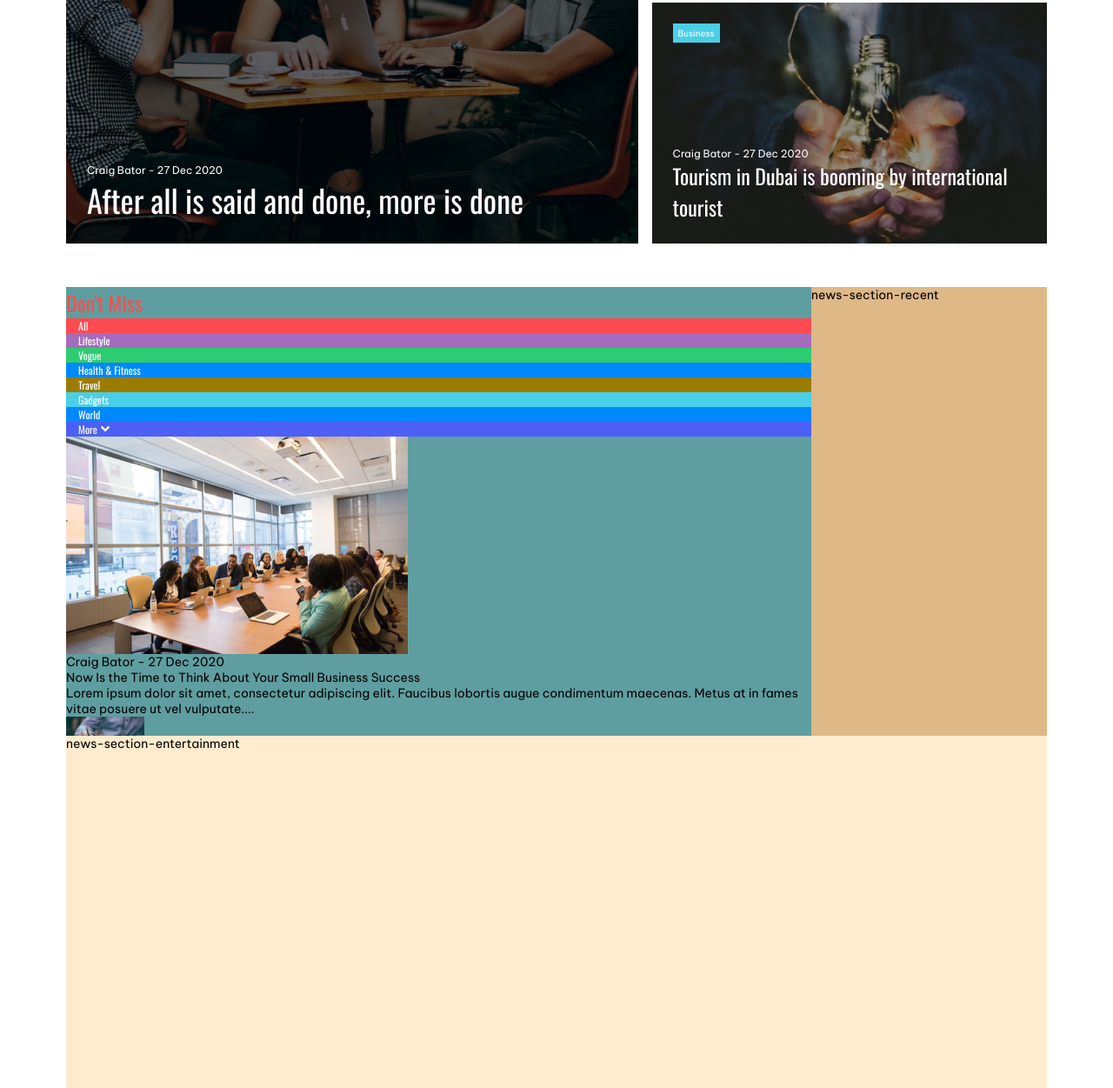
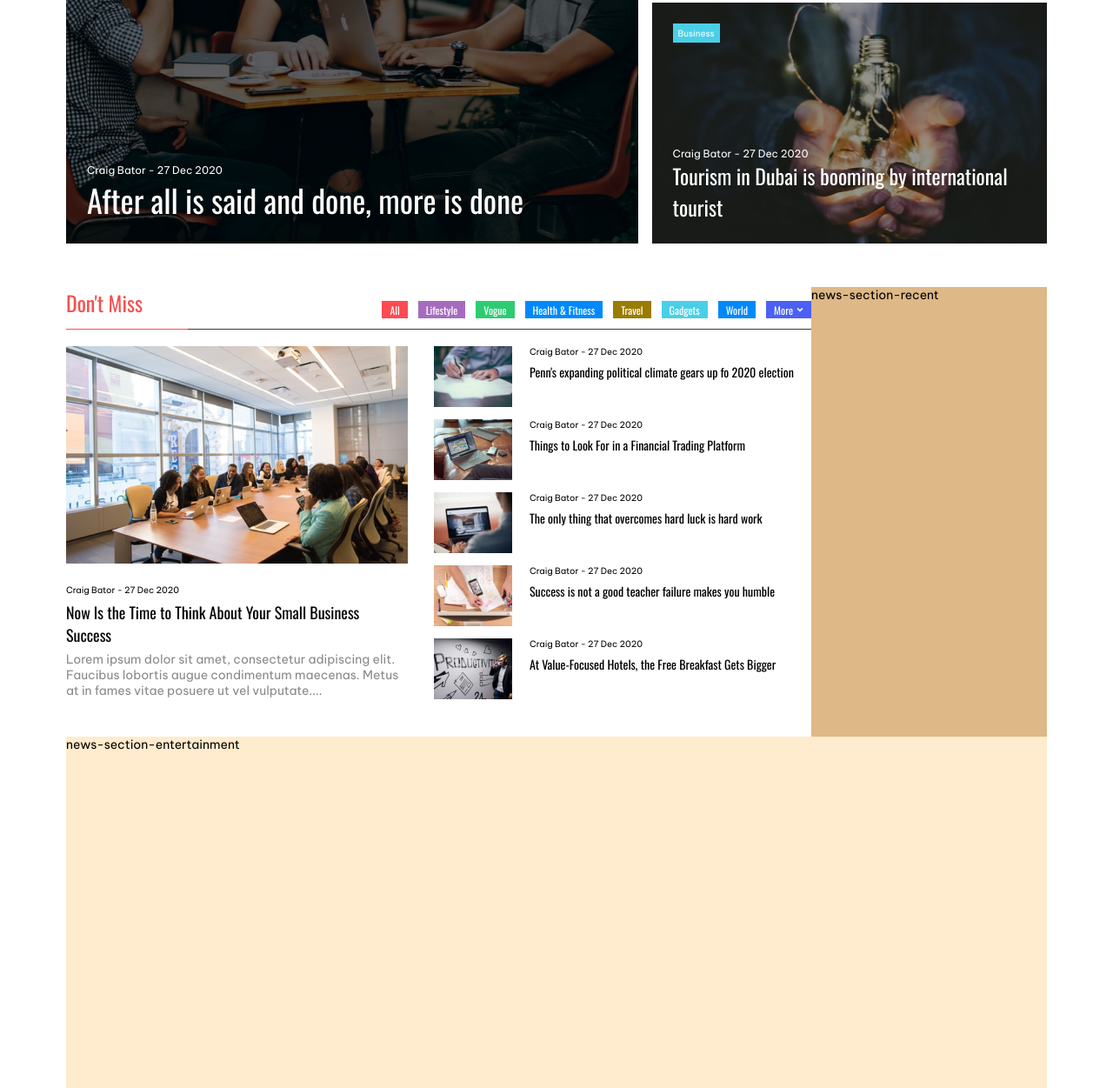
Before and after one commit to KarinaPavliuk/newscast-css-grid, a plain HTML site: page index.html in a window 1280 px wide. Shown: the part 558-1809 px from the top of the page at 87% size. Drawn offline with nearby package versions, Linux system fonts and the light colour scheme.

Commit message:
update section "Don't miss"

```diff
--- a/index.html
+++ b/index.html
@@ -172,10 +172,10 @@
             </li>
           </ul>
         </section>
-        <section class="news-section-dont-miss">
-          <div>
+        <section class="dont-miss-section">
+          <div class="dont-miss-section-header">
             <h2 class="dont-miss-section-title">Don't Miss</h2>
-            <nav>
+            <nav class="dont-miss-section-navigation">
               <ul class="dont-miss-section-navigation-list">
                 <li class="dont-miss-section-navigation-item pink">All</li>
                 <li class="dont-miss-section-navigation-item purple">
@@ -199,57 +199,93 @@
               </ul>
             </nav>
           </div>
+          <div class="dont-miss-section-content">
+            <div class="dont-miss-section-content-main-article">
+              <img src="/images/dont-miss-main-img.png" alt="Conference" />
               <div>
-            <img src="/images/dont-miss-main-img.png" alt="Conference" />
-            <p>Craig Bator - 27 Dec 2020</p>
-            <p>Now Is the Time to Think About Your Small Business Success</p>
-            <p>
-              Lorem ipsum dolor sit amet, consectetur adipiscing elit. Faucibus
-              lobortis augue condimentum maecenas. Metus at in fames vitae
-              posuere ut vel vulputate....
+                <p class="dont-miss-section-content-date ten-px">
+                  Craig Bator - 27 Dec 2020
+                </p>
+                <p class="dont-miss-section-content-title eighteen-px">
+                  Now Is the Time to Think About Your Small Business Success
+                </p>
+                <p class="dont-miss-section-content-description">
+                  Lorem ipsum dolor sit amet, consectetur adipiscing elit.
+                  Faucibus lobortis augue condimentum maecenas. Metus at in
+                  fames vitae posuere ut vel vulputate....
                 </p>
               </div>
-          <ul>
-            <li>
+            </div>
+            <ul class="dont-miss-section-content-list">
+              <li class="dont-miss-section-content-item">
                 <img
                   src="/images/dont-miss-list-img-writing.png"
                   alt="Person writing"
                 />
-              <p>Craig Bator - 27 Dec 2020</p>
-              <p>
-                Penn’s expanding political climate gears up fo 2020 election
+                <div>
+                  <p class="dont-miss-section-content-date ten-px">
+                    Craig Bator - 27 Dec 2020
                   </p>
+                  <p class="dont-miss-section-content-title small-title">
+                    Penn's expanding political climate gears up fo 2020 election
+                  </p>
+                </div>
               </li>
-            <li>
+              <li class="dont-miss-section-content-item">
                 <img src="/images/dont-miss-list-img-laptop.png" alt="Laptop" />
-              <p>Craig Bator - 27 Dec 2020</p>
-              <p>Things to Look For in a Financial Trading Platform</p>
+                <div>
+                  <p class="dont-miss-section-content-date ten-px">
+                    Craig Bator - 27 Dec 2020
+                  </p>
+                  <p class="dont-miss-section-content-title small-title">
+                    Things to Look For in a Financial Trading Platform
+                  </p>
+                </div>
               </li>
-            <li>
+              <li class="dont-miss-section-content-item">
                 <img
                   src="/images/dont-miss-list-img-person-laptop.png"
                   alt="A person with laptop"
                 />
-              <p>Craig Bator - 27 Dec 2020</p>
-              <p>The only thing that overcomes hard luck is hard work</p>
+                <div>
+                  <p class="dont-miss-section-content-date ten-px">
+                    Craig Bator - 27 Dec 2020
+                  </p>
+                  <p class="dont-miss-section-content-title small-title">
+                    The only thing that overcomes hard luck is hard work
+                  </p>
+                </div>
               </li>
-            <li>
+              <li class="dont-miss-section-content-item">
                 <img
                   src="/images/dont-miss-list-img-note.png"
                   alt="A person takes note"
                 />
-              <p>Craig Bator - 27 Dec 2020</p>
-              <p>Success is not a good teacher failure makes you humble</p>
+                <div>
+                  <p class="dont-miss-section-content-date ten-px">
+                    Craig Bator - 27 Dec 2020
+                  </p>
+                  <p class="dont-miss-section-content-title small-title">
+                    Success is not a good teacher failure makes you humble
+                  </p>
+                </div>
               </li>
-            <li>
+              <li class="dont-miss-section-content-item">
                 <img
                   src="/images/dont-miss-list-img-productivity.png"
                   alt="A wall with the word 'productivity' written on it"
                 />
-              <p>Craig Bator - 27 Dec 2020</p>
-              <p>At Value-Focused Hotels, the Free Breakfast Gets Bigger</p>
+                <div>
+                  <p class="dont-miss-section-content-date ten-px">
+                    Craig Bator - 27 Dec 2020
+                  </p>
+                  <p class="dont-miss-section-content-title small-title">
+                    At Value-Focused Hotels, the Free Breakfast Gets Bigger
+                  </p>
+                </div>
               </li>
             </ul>
+          </div>
         </section>
         <section class="news-section-recent">news-section-recent</section>
         <section class="news-section-entertainment">
--- a/styles/businessSection.css
+++ b/styles/businessSection.css
@@ -56,7 +56,6 @@
   background-color: #49cfe8;
 }
 
-.business-section-item-date,
 .twelve-px {
   font-size: 12px;
 }
--- a/styles/dontMissSection.css
+++ b/styles/dontMissSection.css
@@ -1,24 +1,59 @@
-.news-section-dont-miss {
+.dont-miss-section {
   display: grid;
   grid-area: 4 / 1 / 5 / 5;
-  background-color: cadetblue;
+  grid-template-rows: 44px auto;
+  row-gap: 24px;
+  margin-bottom: 36px;
+}
+
+.dont-miss-section-header {
+  display: grid;
+  grid-template-columns: 140px auto;
+  align-items: flex-end;
 }
 
 .dont-miss-section-title {
   font-family: 'Oswald', sans-serif;
   font-size: 24px;
   font-weight: 500;
+  padding-bottom: 12px;
+  border-bottom: 1px solid var(--main-brand-color);
   color: var(--main-brand-color);
 }
 
+.dont-miss-section-navigation {
+  padding-bottom: 12px;
+  border-bottom: 1px solid #393939;
+}
+
 .dont-miss-section-navigation-list {
+  display: grid;
+  grid-template-columns: repeat(8, auto);
+  grid-column-gap: 12px;
+  justify-content: end;
   font-family: 'Oswald', sans-serif;
   font-size: 12px;
   color: var(--white-brand-color);
 }
 
 .dont-miss-section-navigation-item {
-  padding: 0px 14px;
+  height: 20px;
+  padding: 0px 9px;
+  display: grid;
+  justify-items: center;
+  align-items: center;
+  cursor: pointer;
+}
+
+.dont-miss-section-navigation-item:last-child {
+  display: grid;
+  grid-template-columns: repeat(2, auto);
+  column-gap: 4px;
+}
+
+.dont-miss-section-navigation-item .arrow-down-icon {
+  width: 8px;
+  height: 8px;
 }
 
 .pink {
@@ -36,3 +71,44 @@
 .violet {
   background-color: #4c60f5;
 }
+
+.dont-miss-section-content {
+  display: grid;
+  grid-template-columns: 393px auto;
+  column-gap: 30px;
+}
+
+.dont-miss-section-content-main-article {
+  display: grid;
+  grid-template-rows: 250px auto;
+  row-gap: 24px;
+}
+
+.dont-miss-section-content-list {
+  display: grid;
+  grid-template-rows: repeat(5, 70px);
+  row-gap: 14px;
+}
+
+.dont-miss-section-content-item {
+  display: grid;
+  grid-template-columns: 90px auto;
+  column-gap: 20px;
+}
+
+.dont-miss-section-content-title {
+  margin-bottom: 6px;
+  font-family: 'Oswald', sans-serif;
+}
+
+.dont-miss-section-content-date {
+  margin-bottom: 6px;
+}
+
+.eighteen-px {
+  font-size: 18px;
+}
+
+.dont-miss-section-content-description {
+  color: #39393999;
+}
--- a/styles/index.css
+++ b/styles/index.css
@@ -75,7 +75,7 @@ html {
 .main-grid-container {
   display: grid;
   grid-template-columns: repeat(4, 1fr) 271px;
-  grid-template-rows: 141px 85px 620px 516px 692px 552px 220px 722px 818px 288px;
+  grid-template-rows: 141px 85px 620px 517px 692px 552px 220px 722px 818px 288px;
   grid-column-gap: 0px;
   grid-row-gap: 0px;
 }
```
Lines whose indentation alone changed are shown as unchanged.
